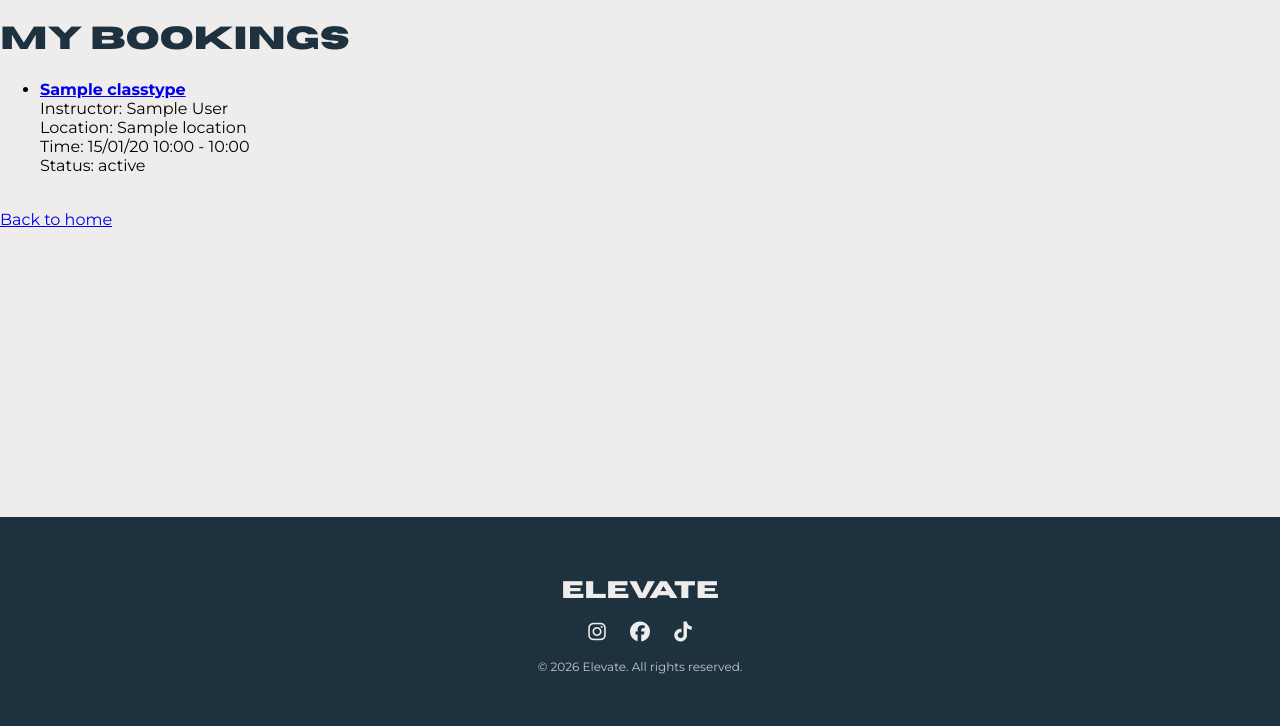
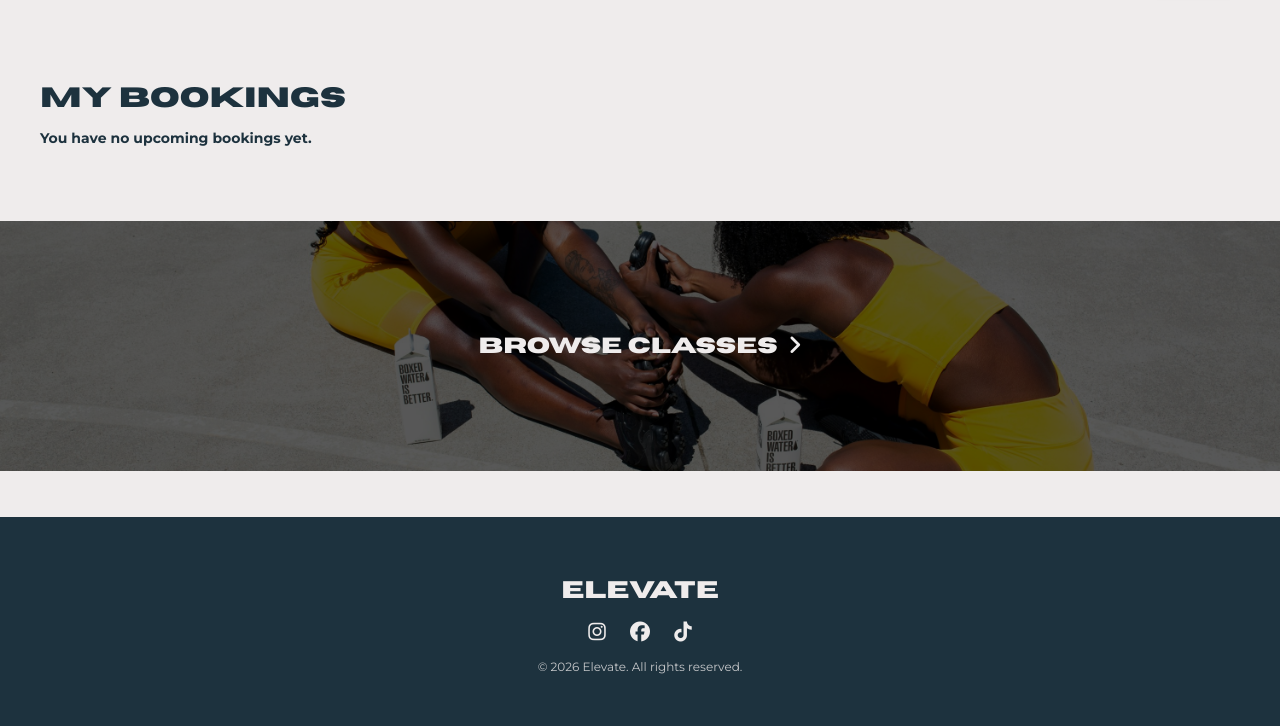
Before and after one commit to alexandra-ep/ELE3921_portfolio, a Django app: page /my-bookings/ in a window 1280 px wide. Shown: the part 74-800 px from the top of the page. Run offline with Django 5.2, Linux system fonts and the light colour scheme; a user stored in the database is signed in; tables that the repository leaves empty hold one stand-in row (values such as "Sample post").

Commit message:
Start work on My Bookings page

```diff
--- a/elevate/views.py
+++ b/elevate/views.py
@@ -140,7 +140,10 @@ def cancel_booking(request, class_id):
 
 @login_required
 def my_bookings(request):
-    bookings = Booking.objects.filter(user=request.user).select_related(
+    bookings = Booking.objects.filter(
+        user=request.user,
+        fitness_class__start_time__gte=timezone.now()
+    ).select_related(
         "fitness_class",
         "fitness_class__class_type",
         "fitness_class__instructor",
--- a/static/css/style.css
+++ b/static/css/style.css
@@ -158,14 +158,13 @@ footer {
 /* MESSAGES/CONFIRMATIONS */
 .messages-container {
     max-width: 1200px;
-    margin: 50px auto 0 auto;
+    margin: 50px 40px 0 40px;
     box-sizing: border-box;
 }
 
 .message {
     padding: 14px 18px;
     border-radius: 5px;
-    margin-bottom: 12px;
     font-size: 16px;
     font-weight: bold;
 }
@@ -716,13 +715,13 @@ footer {
     background-image: url("/static/images/details.jpg");
     background-size: cover;
     background-position: center;
-    min-height: 200px;
+    min-height: 250px;
     position: relative;
 }
 
 .details-hero-overlay {
     background-color: rgba(0, 0, 0, 0.55);
-    min-height: 200px;
+    min-height: 250px;
     display: flex;
     align-items: center;
     justify-content: center;
@@ -748,6 +747,138 @@ footer {
 /* __________________________________________________________ */
 
 /* MY BOOKINGS PAGE */
+.bookings {
+    padding: 60px 40px;
+}
+
+.bookings-container {
+    max-width: 1200px;
+    margin: 0 auto;
+}
+
+.bookings-container h1 {
+    margin-bottom: 0;
+    font-size: 28px;
+}
+
+.bookings-msg {
+    color: #1d323e;
+    font-weight: bold;
+    font-size: 14px;
+}
+
+
+/* Colour palette
+background: #efecec
+primary color: #1d323e
+transparency-white: #ffffff
+transparency-black: #000000
+*/
+
+/* ______BOOKING DETAIL CARD */
+.bookings-list {
+    display: flex;
+    flex-direction: column;
+    gap: 20px;
+    margin-bottom: 40px;
+}
+
+.bookings-card {
+    background-color: #1d323e;
+    border-radius: 5px;
+    padding: 30px 30px;
+    display: flex;
+    justify-content: space-between;
+    gap: 50px;
+    margin-bottom: 30px;
+    flex-wrap: wrap;
+    box-shadow: 0 4px 10px rgba(0,0,0,0.5);
+}
+
+.bookings-card h2,
+.booking-card p {
+    color: #efecec;
+}
+
+.bookings-card-right {
+    display: flex;
+    align-items: center;
+}
+
+.bookings-cancel-btn,
+.bookings-details-btn {
+    display: inline-flex;
+    justify-content: center;
+    align-items: center;
+    padding: 10px 20px;
+    margin-top: 10px;
+    border: none;
+    border-radius: 4px;
+    font-size: 14px;
+    font-weight: bold;
+    font-family: 'Montserrat', sans-serif;
+    text-decoration: none;
+    cursor: pointer;
+    box-sizing: border-box;
+    transition: background-color 0.2s ease;
+    box-shadow: 0 4px 10px rgba(0,0,0,0.15);
+}
+
+.bookings-details-btn {
+    background-color: #efecec;
+    color: #1d323e;
+}
+
+.bookings-details-btn:hover {
+    background-color: #a8a2a2;
+}
+
+.bookings-cancel-btn {
+    background-color: #932238;
+    color: #efecec;
+}
+
+.bookings-cancel-btn:hover {
+    background-color: #c03954;
+}
+
+/* ______ */
+
+/* ______BOOKINGS DETAIL BANNER */
+.bookings-hero{
+    background-image: url("/static/images/bookings.jpg");
+    background-size: cover;
+    background-position: center;
+    min-height: 250px;
+    position: relative;
+}
+
+.bookings-hero-overlay {
+    background-color: rgba(0, 0, 0, 0.65);
+    min-height: 250px;
+    display: flex;
+    align-items: center;
+    justify-content: center;
+    text-align: center;
+    padding: 20px;
+}
+
+.bookings-hero-overlay a {
+    font-family: 'Horizon', sans-serif;
+    color: #efecec;
+    font-size: 22px;
+    text-decoration: none;
+    transition: opacity 0.2s ease;
+}
+
+.bookings-hero-overlay a:hover {
+    opacity: 0.7;
+}
+
+.bookings-hero-overlay a i{
+    padding-left: 10px;
+}
+
 /* __________________________________________________________ */
 
 /* LOGIN PAGE */
@@ -959,13 +1090,6 @@ footer {
     line-height: 1.5;
 }
 
-
-/* Colour palette
-background: #efecec
-primary color: #1d323e
-transparency-white: #ffffff
-transparency-black: #000000
-*/
 /* __________________________________________________________ */
 
 /* RESPONSIVE DESIGN */
--- a/templates/my_bookings.html
+++ b/templates/my_bookings.html
@@ -5,27 +5,51 @@
 {% block title %}Elevate | My Bookings{% endblock %}
 
 {% block content %}
-    <h1>My Bookings</h1>
+    <section class="bookings">
+        <div class="bookings-container">
+            <h1>My bookings</h1>
+
             {% if bookings %}
-        <ul>
+                <p class="bookings-msg">Here you can see your upcoming classes and manage your bookings.</p>
+
+                <div class="bookings-list">
                     {% for booking in bookings %}
-                <li>
-                    <strong>
-                        <a href="/classes/{{  booking.fitness_class.id }}/">
-                            {{ booking.fitness_class.class_type.name }}
+                        <div class="bookings-card">
+
+                            <div class="bookings-card-left">
+                                <h2>{{ booking.fitness_class.start_time|date:"l d.m." }}</h2>
+                                <p>{{ booking.fitness_class.class_type.name }}</p>
+                                <p>{{ booking.fitness_class.start_time|date:"H:i" }} - {{ booking.fitness_class.end_time|date:"H:i" }}</p>
+                            </div>
+
+                            <div class="bookings-card-middle">
+                                <p><strong>Instructor:</strong> {{ booking.fitness_class.instructor }}</p>
+                                <p><strong>Location:</strong> {{ booking.fitness_class.location }}</p>
+                            </div>
+
+                            <div class="bookings-card-right">
+                                <form method="post" action="{% url 'cancel_booking' booking.fitness_class.id %}" onsubmit="return confirm('Are you sure you want to cancel this booking?');">
+                                    {% csrf_token %}
+                                    <button type="submit" class="bookings-cancel-btn">Cancel</button>
+                                </form>
+
+                                <a href="{% url 'class_detail' booking.fitness_class.id %}" class="bookings-details-btn">
+                                    Details
                                 </a>
-                    </strong><br>
-                    Instructor: {{ booking.fitness_class.instructor }}<br>
-                    Location: {{ booking.fitness_class.location }}<br>
-                    Time: {{  booking.fitness_class.start_time|date:"d/m/y H:i" }} - {{ booking.fitness_class.end_time|date:"H:i" }}<br>
-                    Status: {{ booking.status }}
-                </li>
-                <br>
+                            </div>
+                        </div>
                     {% endfor %}
-        </ul>
+                </div>
+
             {% else %}
-        <p>You do not have any bookings yet.</p>
+                <p class="bookings-msg">You have no upcoming bookings yet.</p>
             {% endif %}
+        </div>
+    </section>
 
-    <p><a href="/">Back to home</a></p>
+    <section class="bookings-hero">
+        <div class="bookings-hero-overlay">
+            <a href="{% url 'classes_list' %}">Browse classes<i class="fa-solid fa-angle-right"></i></a>
+        </div>
+    </section>
 {% endblock %}
```
Also changed, not shown: static/images/bookings.jpg (added). Lines whose indentation alone changed are shown as unchanged.
